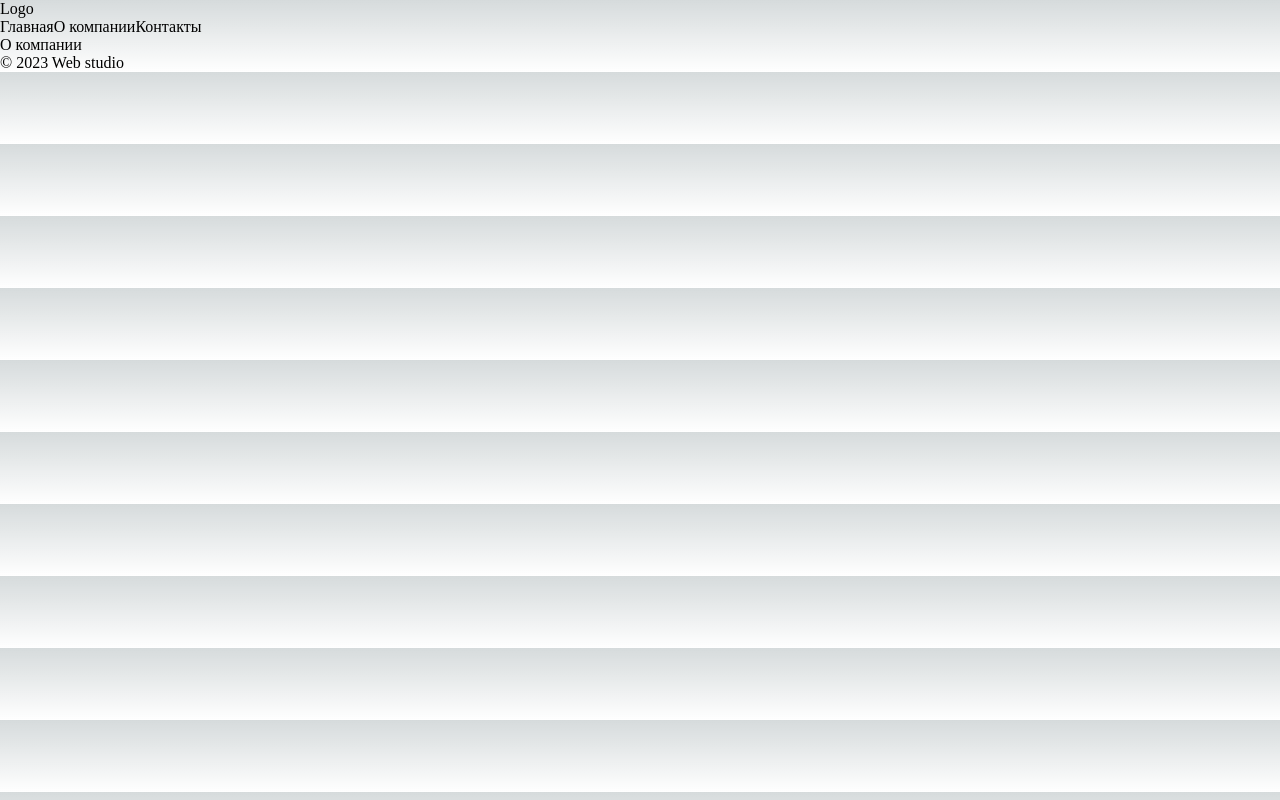
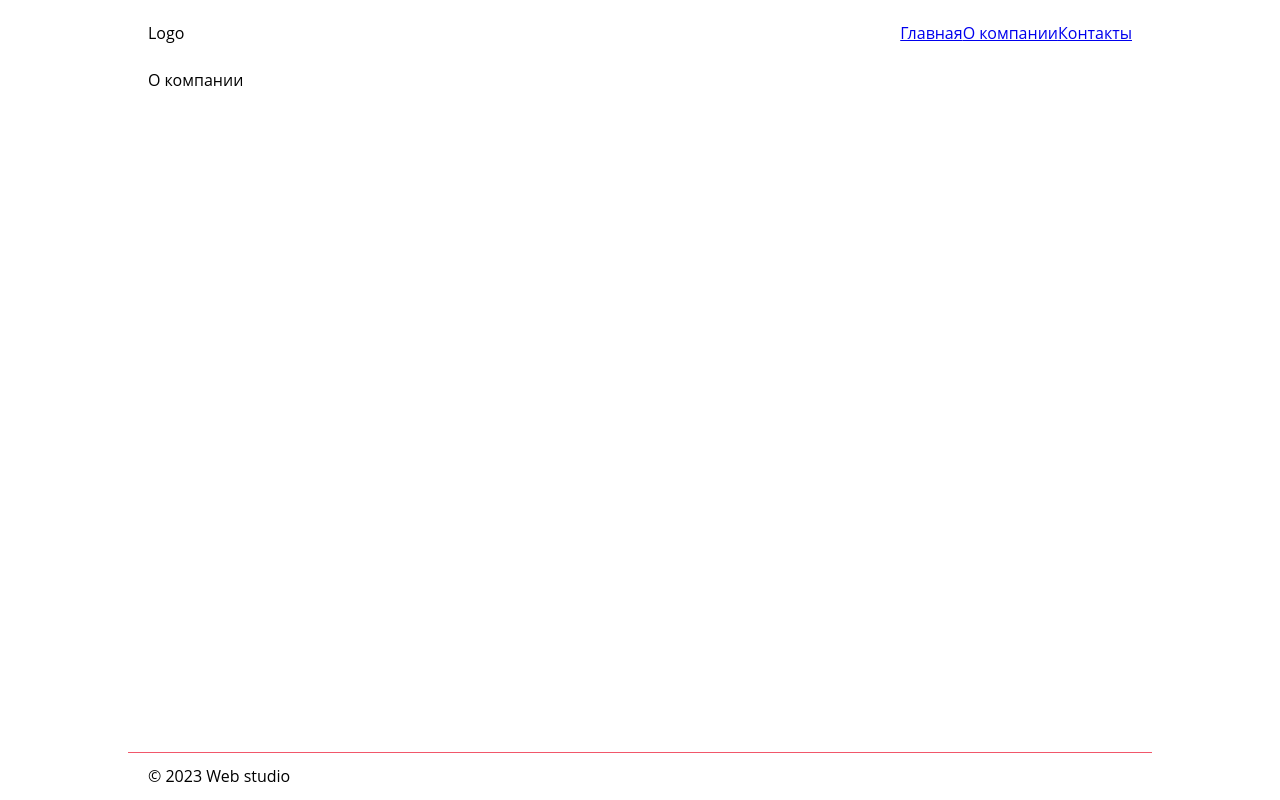
Before and after one commit to User-960/Project-on-Next.js, a Next.js app: page /about in a window 1280 px wide. Built offline with nearby package versions, Linux system fonts and the light colour scheme.

Commit message:
feat: add styles for component Layout

```diff
--- /dev/null
+++ b/components/Layout/Layout.module.css
@@ -0,0 +1,26 @@
+.container {
+  display: flex;
+  flex-direction: column;
+  padding-top: 20px;
+  min-height: 100vh;
+  max-width: 1024px;
+  margin: 0 auto;
+}
+
+.header {
+  display: flex;
+  align-items: center;
+  justify-content: space-between;
+  padding: 0 20px;
+}
+
+.main {
+  padding: 20px;
+  flex: 1;
+}
+
+.footer {
+  border-top: 1px solid #f1576b;
+  padding: 10px 20px;
+  margin-top: auto;
+}
--- a/components/Layout/Layout.tsx
+++ b/components/Layout/Layout.tsx
@@ -1,6 +1,7 @@
 import { PropsWithChildren } from "react";
 import Head from "next/head";
 import Navigation from "../Navigation/Navigation";
+import css from "./Layout.module.css";
 
 export default function Layout({ children }: PropsWithChildren) {
   return (
@@ -12,13 +13,13 @@ export default function Layout({ children }: PropsWithChildren) {
         <link rel="icon" href="/favicon.ico" />
       </Head>
 
-      <div>
-        <header>
+      <div className={css.container}>
+        <header className={css.header}>
           <div>Logo</div>
           <Navigation />
         </header>
-        <main>{children}</main>
-        <footer>&copy; 2023 Web studio</footer>
+        <main className={css.main}>{children}</main>
+        <footer className={css.footer}>&copy; 2023 Web studio</footer>
       </div>
     </>
   );
--- a/package.json
+++ b/package.json
@@ -15,6 +15,7 @@
     "eslint": "8.43.0",
     "eslint-config-next": "13.4.6",
     "next": "13.4.6",
+    "normalize.css": "^8.0.1",
     "react": "18.2.0",
     "react-dom": "18.2.0",
     "typescript": "5.1.3"
--- a/pages/_app.tsx
+++ b/pages/_app.tsx
@@ -1,5 +1,6 @@
-import '@/styles/globals.css'
-import type { AppProps } from 'next/app'
+import '@/styles/globals.css';
+import "normalize.css";
+import type { AppProps } from 'next/app';
 
 export default function App({ Component, pageProps }: AppProps) {
   return <Component {...pageProps} />
--- a/styles/globals.css
+++ b/styles/globals.css
@@ -1,107 +1,25 @@
-:root {
-  --max-width: 1100px;
-  --border-radius: 12px;
-  --font-mono: ui-monospace, Menlo, Monaco, 'Cascadia Mono', 'Segoe UI Mono',
-    'Roboto Mono', 'Oxygen Mono', 'Ubuntu Monospace', 'Source Code Pro',
-    'Fira Mono', 'Droid Sans Mono', 'Courier New', monospace;
-
-  --foreground-rgb: 0, 0, 0;
-  --background-start-rgb: 214, 219, 220;
-  --background-end-rgb: 255, 255, 255;
-
-  --primary-glow: conic-gradient(
-    from 180deg at 50% 50%,
-    #16abff33 0deg,
-    #0885ff33 55deg,
-    #54d6ff33 120deg,
-    #0071ff33 160deg,
-    transparent 360deg
-  );
-  --secondary-glow: radial-gradient(
-    rgba(255, 255, 255, 1),
-    rgba(255, 255, 255, 0)
-  );
-
-  --tile-start-rgb: 239, 245, 249;
-  --tile-end-rgb: 228, 232, 233;
-  --tile-border: conic-gradient(
-    #00000080,
-    #00000040,
-    #00000030,
-    #00000020,
-    #00000010,
-    #00000010,
-    #00000080
-  );
-
-  --callout-rgb: 238, 240, 241;
-  --callout-border-rgb: 172, 175, 176;
-  --card-rgb: 180, 185, 188;
-  --card-border-rgb: 131, 134, 135;
+html,
+body {
+  display: flex;
+  max-width: 100vw;
+  max-height: 100vh;
+  overflow-x: hidden;
+  flex-direction: column;
 }
 
-@media (prefers-color-scheme: dark) {
-  :root {
-    --foreground-rgb: 255, 255, 255;
-    --background-start-rgb: 0, 0, 0;
-    --background-end-rgb: 0, 0, 0;
+body {
+  font-family: 'Open Sans', sans-serif;
+  font-size: 16px;
+  line-height: 27px;
+  font-weight: 400;
+  color: #000;
+  background-color: #fff;
+}
 
-    --primary-glow: radial-gradient(rgba(1, 65, 255, 0.4), rgba(1, 65, 255, 0));
-    --secondary-glow: linear-gradient(
-      to bottom right,
-      rgba(1, 65, 255, 0),
-      rgba(1, 65, 255, 0),
-      rgba(1, 65, 255, 0.3)
-    );
-
-    --tile-start-rgb: 2, 13, 46;
-    --tile-end-rgb: 2, 5, 19;
-    --tile-border: conic-gradient(
-      #ffffff80,
-      #ffffff40,
-      #ffffff30,
-      #ffffff20,
-      #ffffff10,
-      #ffffff10,
-      #ffffff80
-    );
-
-    --callout-rgb: 20, 20, 20;
-    --callout-border-rgb: 108, 108, 108;
-    --card-rgb: 100, 100, 100;
-    --card-border-rgb: 200, 200, 200;
-  }
+#__next {
+  min-height: 100vh;
 }
 
 * {
   box-sizing: border-box;
-  padding: 0;
-  margin: 0;
 }
-
-html,
-body {
-  max-width: 100vw;
-  overflow-x: hidden;
-}
-
-body {
-  color: rgb(var(--foreground-rgb));
-  background: linear-gradient(
-      to bottom,
-      transparent,
-      rgb(var(--background-end-rgb))
-    )
-    rgb(var(--background-start-rgb));
-}
-
-a {
-  color: inherit;
-  text-decoration: none;
-}
-
-@media (prefers-color-scheme: dark) {
-  html {
-    color-scheme: dark;
-  }
-}
```
Also changed, not shown: pages/index.tsx (+5 -3 lines), styles/Home.module.css (deleted, +0 -229 lines), 1 other file (tests, documents, lock files or other folders).
